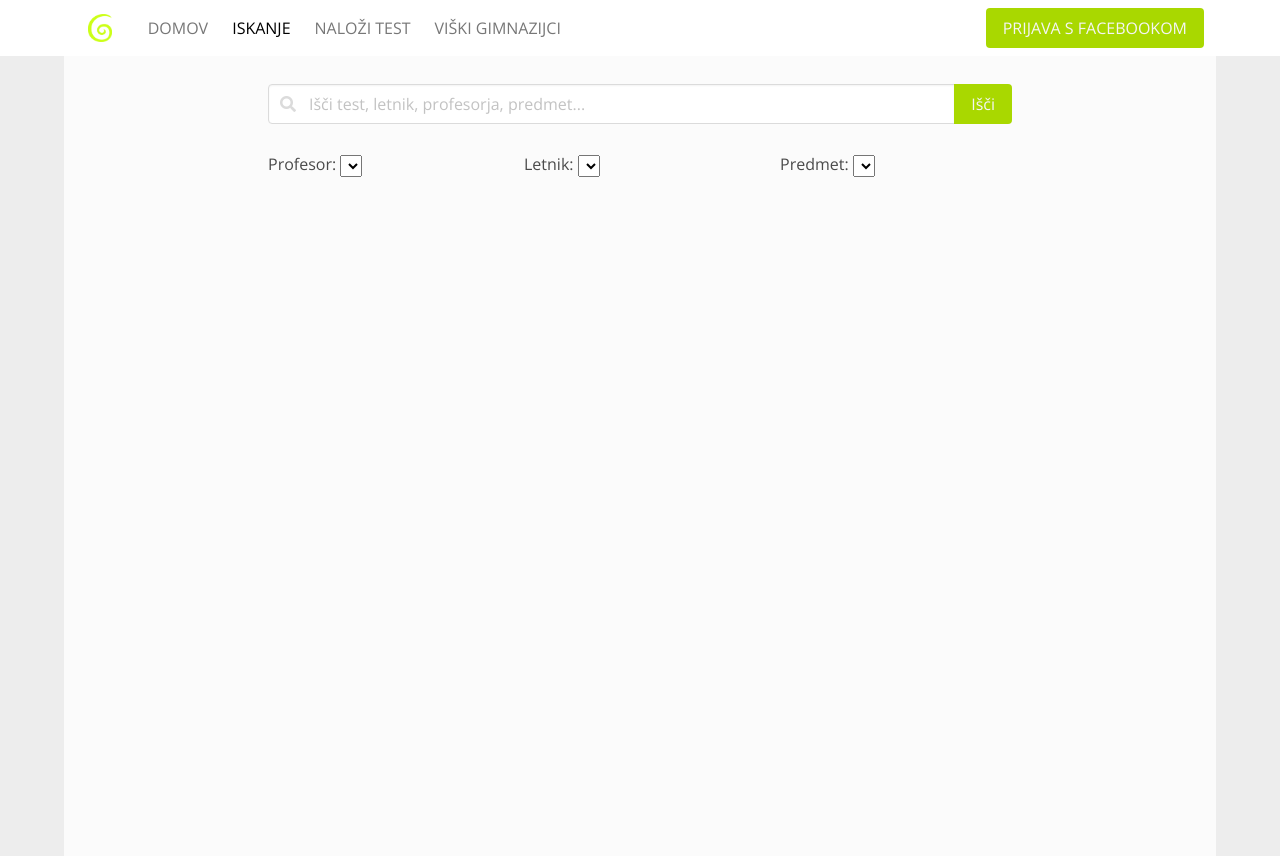
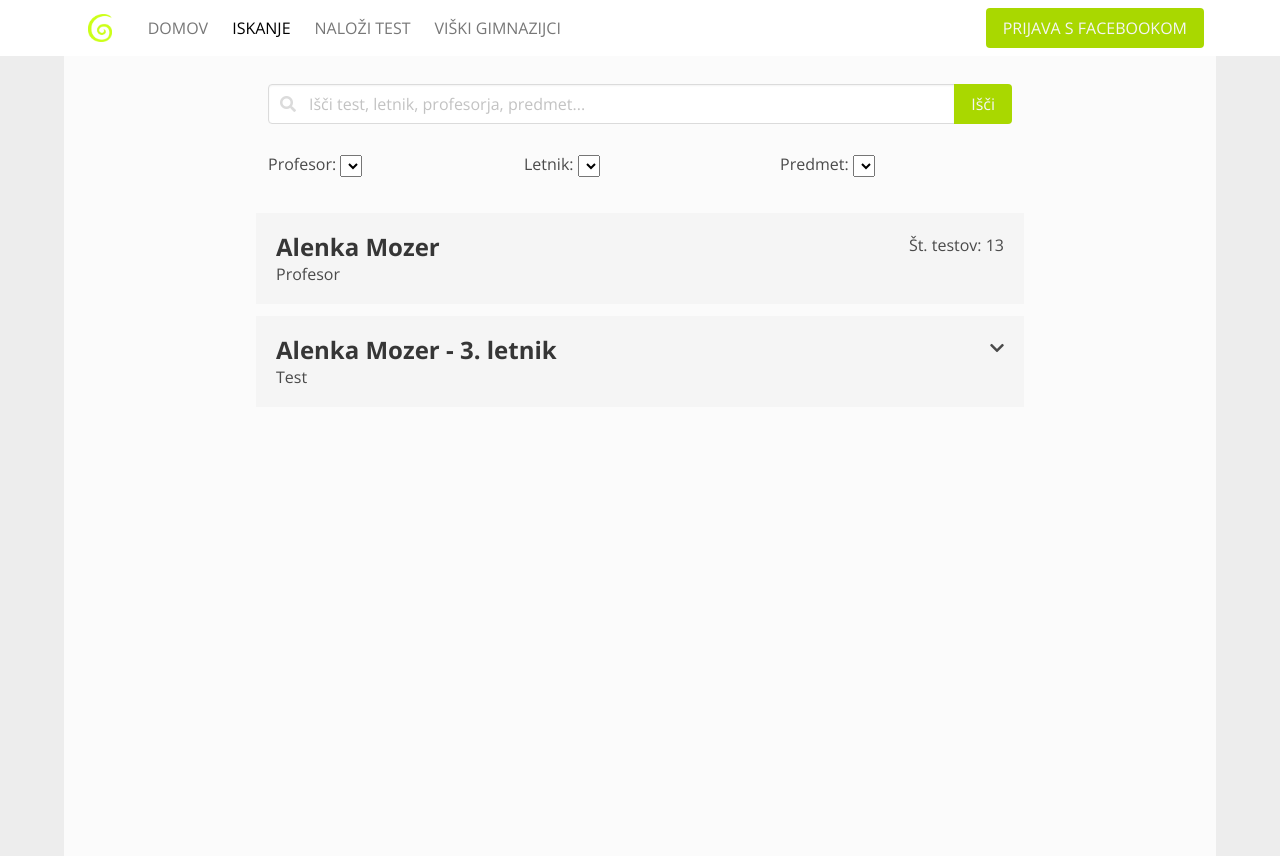
Before and after one commit to filiptrplan/vic-testi, a Django app: page /tests/search in a window 1280 px wide. Run offline with Django 3.2, Linux system fonts and the light colour scheme; data that the repository does not hold is empty; style sheets or scripts are compiled from the project's sources; some libraries are stand-ins or nearby versions.

Commit message:
search markup

```diff
--- a/victesti/static/src/css/search.scss
+++ b/victesti/static/src/css/search.scss
@@ -1,5 +1,12 @@
+$search-result-bg: $white-ter;
+
 #searchBar {
     #searchInputContainer {
         width: 100%;
     }
 }
+
+.search-result {
+    background-color: $search-result-bg;
+    color: #4a4a4a;
+}
--- a/victesti/templates/tests/search.html
+++ b/victesti/templates/tests/search.html
@@ -30,9 +30,29 @@
                 <select name="subject" id="subjectInput"></select>
             </div>
         </div>
-
+        <div class="my-5">
+            <div class="search-result professor-result columns mt-3 p-2">
+                <div class="column is-6 has-text-left">
+                    <h3 class="title">Alenka Mozer</h3>
+                    <p class="subtitle is-6 has-text-weight-light">Profesor</p>
+                </div>
+                <div class="column is-6 has-text-right">
+                    <p class="has-text-weight-light">Št. testov: 13</p>
+                </div>
+            </div>
+        </div>
+        <div class="my-5">
+            <div class="search-result test-result columns mt-3 p-2">
+                <div class="column is-6 has-text-left">
+                    <h3 class="title">Alenka Mozer - 3. letnik</h3>
+                    <p class="subtitle is-6 has-text-weight-light">Test</p>
+                </div>
+                <div class="column is-6 has-text-right">
+                    <span class="fas fa-chevron-down"></span>
+                </div>
+            </div>
+        </div>
     </div>
-
 </div>
 
 <script>
```
